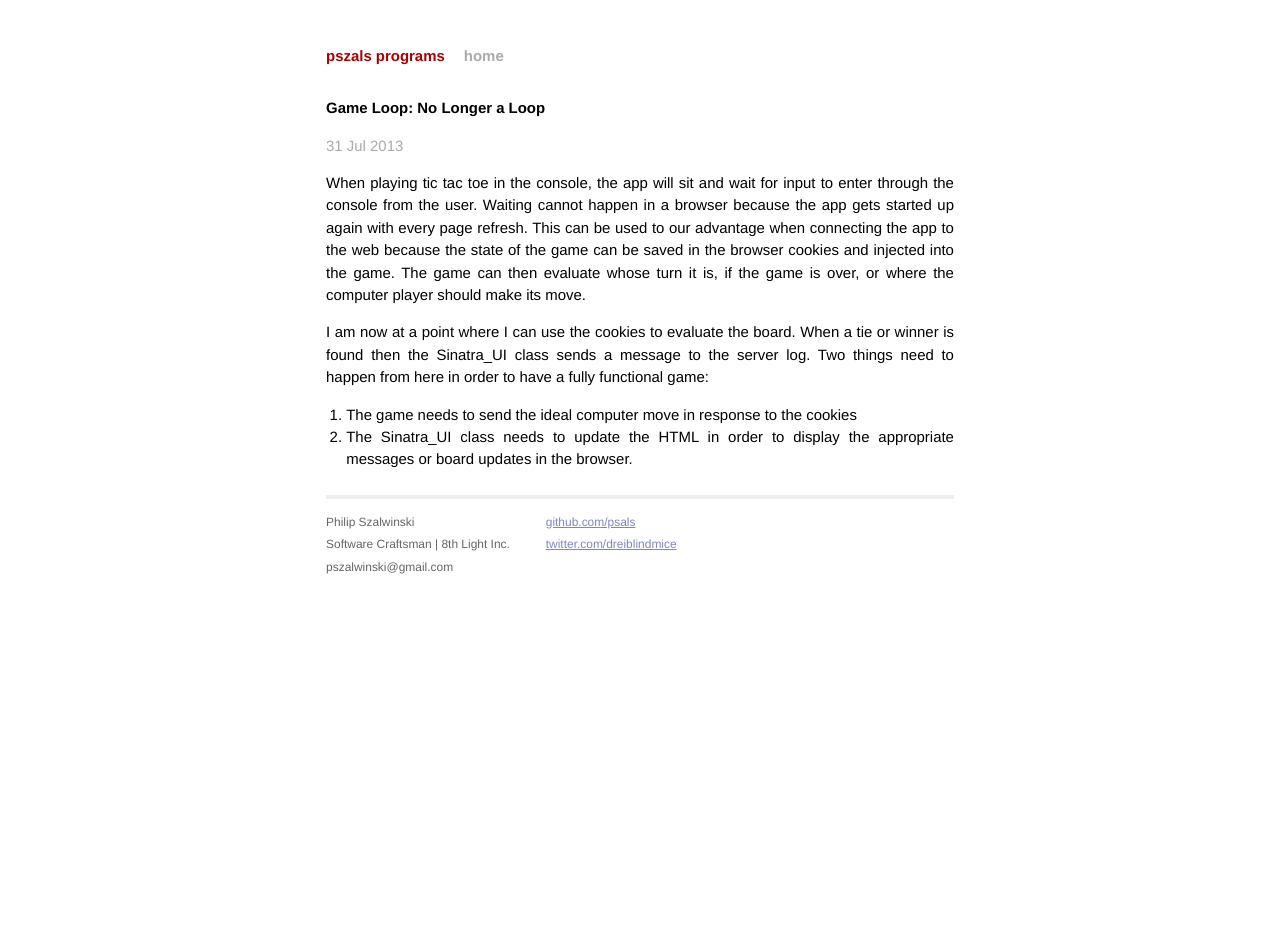
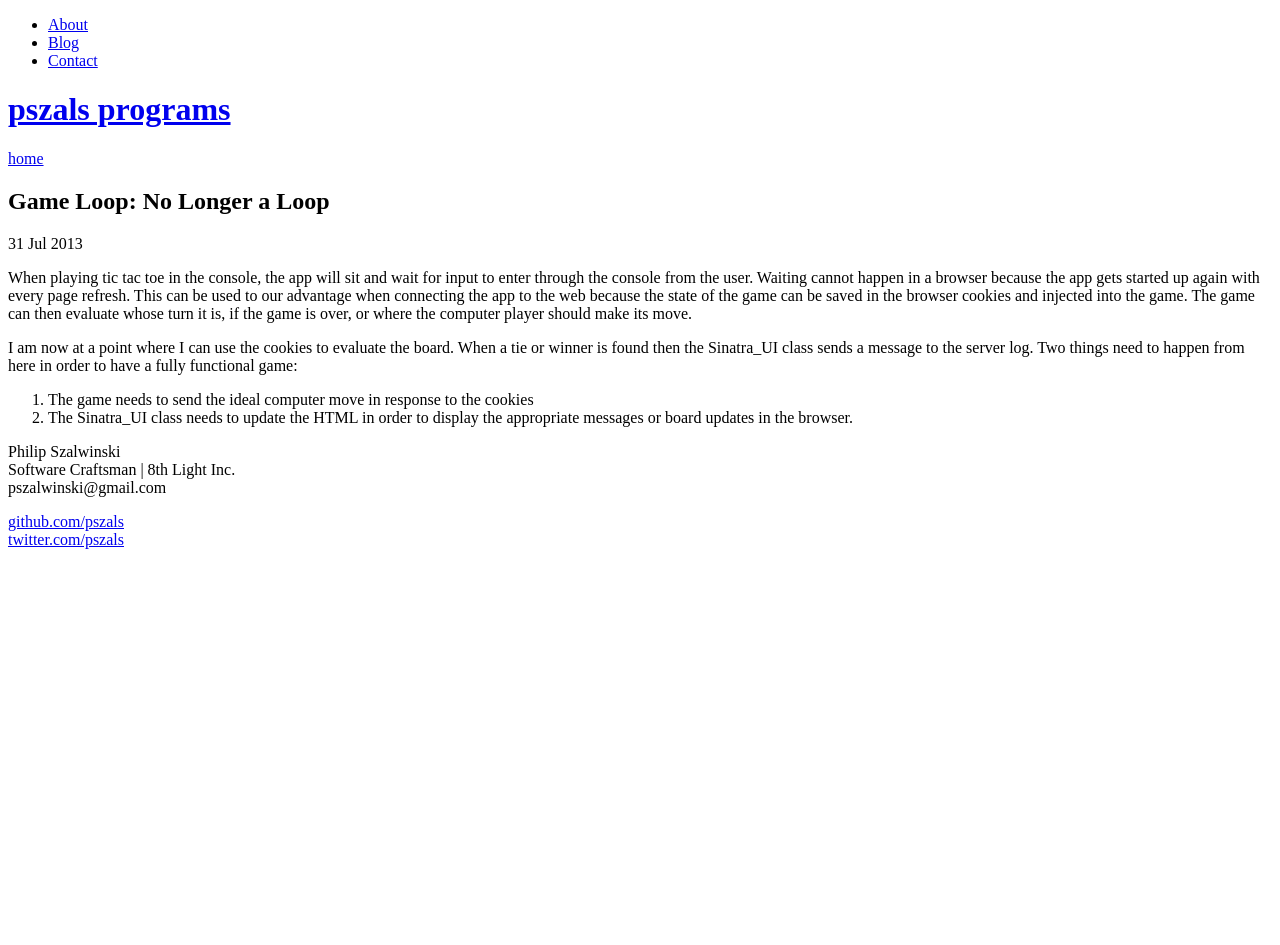
Before and after one commit to pszals/pszals.github.io, a Jekyll site: the page built from _posts/2013-07-31-game-loop-no-longer-a-loop.html, in a window 1280 px wide. Built offline with Jekyll 4.4.1, drawn with Linux system fonts in a browser that asks for light colours; Markdown is read by kramdown in place of the engine named in the settings; after the commit the page ends 900 px from its top, so only the background shows below that.

Commit message:
Add directories for about, contact, and blog

```diff
--- a/_layouts/default.html
+++ b/_layouts/default.html
@@ -15,6 +15,13 @@
     </head>
     <body>
 
+      <header>
+        <ul class="navigation">
+          <li><a href="/about">About</a></li>
+          <li><a href="/blog">Blog</a></li>
+          <li><a href="/contact">Contact</a></li>
+        </ul>
+      </header>
         <div class="site">
           <div class="header">
             <h1 class="title"><a href="/">{{ site.name }}</a></h1>
@@ -33,8 +40,8 @@
             </div>
             <div class="contact">
               <p>
-                <a href="https://github.com/pszals">github.com/psals</a><br />
-                <a href="https://twitter.com/dreiblindmice">twitter.com/dreiblindmice</a><br />
+                <a href="https://github.com/pszals">github.com/pszals</a><br />
+                <a href="https://twitter.com/pszals">twitter.com/pszals</a><br />
               </p>
             </div>
           </div>
--- a/css/main.css
+++ /dev/null
@@ -1,160 +0,0 @@
-/*****************************************************************************/
-/*
-/* Common
-/*
-/*****************************************************************************/
-
-/* Global Reset */
-* {
-  margin: 0;
-  padding: 0;
-}
-
-html, body { height: 100%; }
-
-body {
-  background-color: #FFF;
-  font: 13.34px Helvetica, Arial, sans-serif;
-  font-size: small;
-  text-align: center;
-}
-
-h1, h2, h3, h4, h5, h6 {
-  font-size: 100%; }
-
-h1 { margin-bottom: 1em; }
-p { margin: 1em 0; }
-
-a         { color: #00a; }
-a:hover   { color: #000; }
-a:visited { color: #a0a; }
-
-/*****************************************************************************/
-/*
-/* Home
-/*
-/*****************************************************************************/
-.posts {
-  list-style-type: none;
-  margin-bottom: 2em;
-}
-
-.posts li {
-  line-height: 1.75em;
-}
-
-.posts span {
-  color: #aaa;
-  font-family: Monaco, "Courier New", monospace;
-  font-size: 80%;
-}
-
-/*****************************************************************************/
-/*
-/* Site
-/*
-/*****************************************************************************/
-
-.site {
-  font-size: 115%;
-  text-align: justify;
-  width: 42em;
-  margin: 3em auto 2em;
-  line-height: 1.5em;
-}
-
-.header a {
-  font-weight: bold;
-  text-decoration: none;
-}
-
-.title {
-  display: inline-block;
-  margin-bottom: 2em;
-}
-
-.title a {
-  color: #a00;
-}
-
-.title a:hover {
-  color: #000;
-}
-
-.header a.extra {
-  color: #aaa;
-  margin-left: 1em;
-}
-
-.header a.extra:hover {
-  color: #000;
-}
-
-.meta {
-  color: #aaa;
-}
-
-.footer {
-  font-size: 80%;
-  color: #666;
-  border-top: 4px solid #eee;
-  margin-top: 2em;
-  overflow: hidden;
-}
-
-.footer .contact {
-  float: left;
-  margin-right: 3em;
-}
-
-.footer .contact a {
-  color: #8085C1;
-}
-
-.footer .rss {
-  margin-top: 1.1em;
-  margin-right: -.2em;
-  float: right;
-}
-
-.footer .rss img {
-  border: 0;
-}
-
-/*****************************************************************************/
-/*
-/* Posts
-/*
-/*****************************************************************************/
-
-/* standard */
-.post pre {
-  border: 1px solid #ddd;
-  background-color: #eef;
-  padding: 0 .4em;
-}
-
-.post ul, .post ol {
-  margin-left: 1.35em;
-}
-
-.post code {
-  border: 1px solid #ddd;
-  background-color: #eef;
-  padding: 0 .2em;
-}
-
-.post pre code {
-  border: none;
-}
-
-/* terminal */
-.post pre.terminal {
-  border: 1px solid #000;
-  background-color: #333;
-  color: #FFF;
-}
-
-.post pre.terminal code {
-  background-color: #333;
-}
```
Also changed, not shown: about/index.html (added, +14 -0 lines), blog/index.html (added, +13 -0 lines), contact/index.html (added, +17 -0 lines), index.html (+20 -9 lines).
